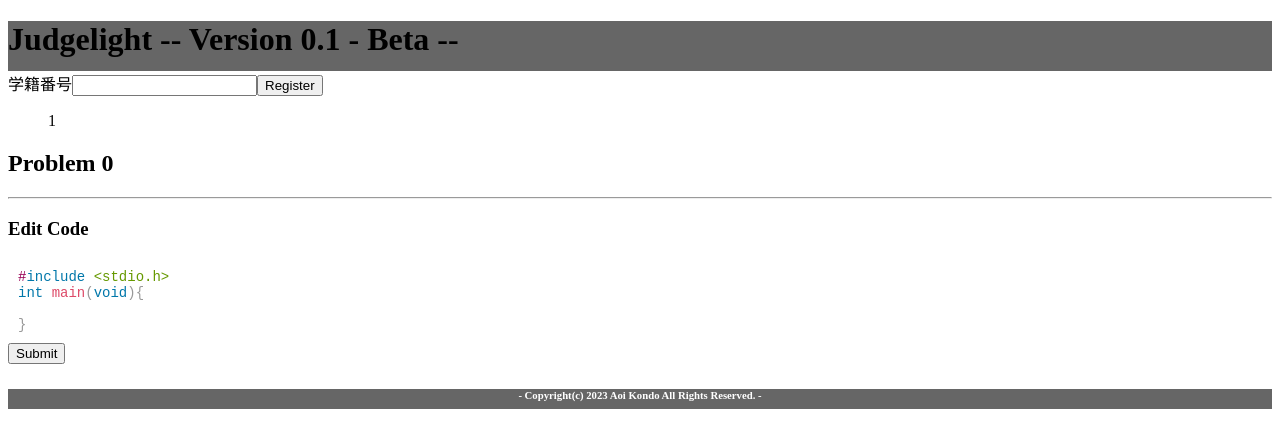
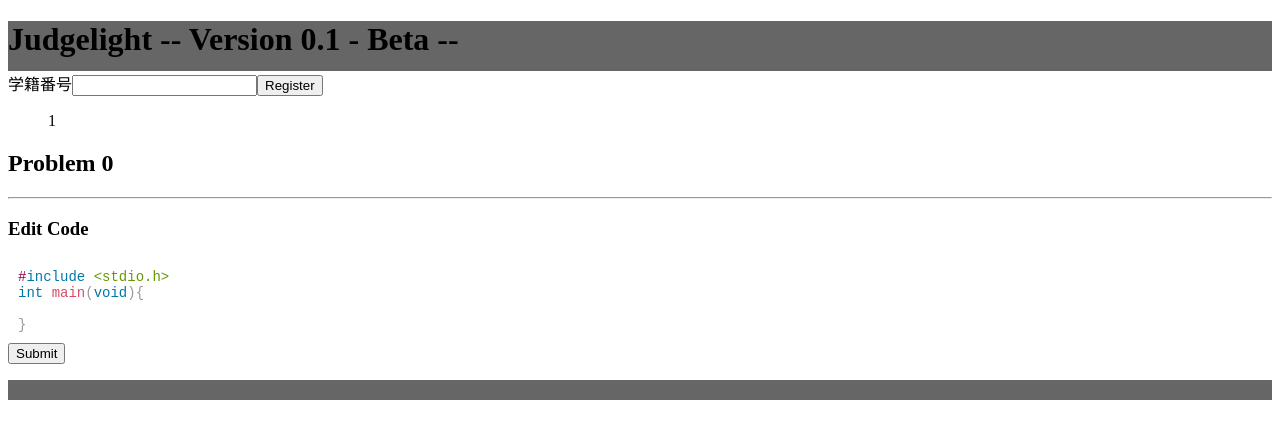
Before and after one commit to admidori/judgelight, a Next.js app in the folder frontend/: page / in a window 1280 px wide. Shown: the top 448 px of the page. Built offline with nearby package versions, Linux system fonts and the light colour scheme; no server answers.

Commit message:
Delete debug log about footer

```diff
--- a/frontend/src/components/common/footer/footer.tsx
+++ b/frontend/src/components/common/footer/footer.tsx
@@ -3,7 +3,6 @@ import React from "react";
 export default function Footer(){
     return (
         <footer style={{ height: 20, background: "#666", color: "#fff" }}>
-            <h6 style={{textAlign: "center"}}>- Copyright(c) 2023 Aoi Kondo All Rights Reserved. -</h6>
         </footer>
     )
 }
```
